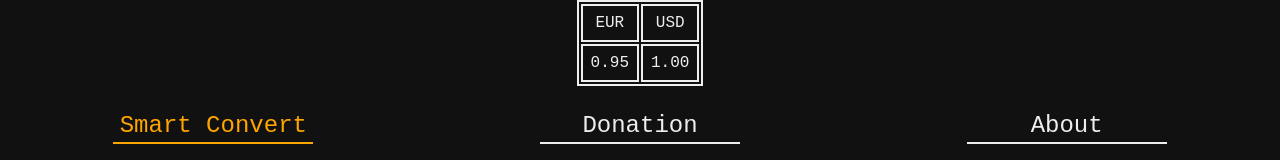
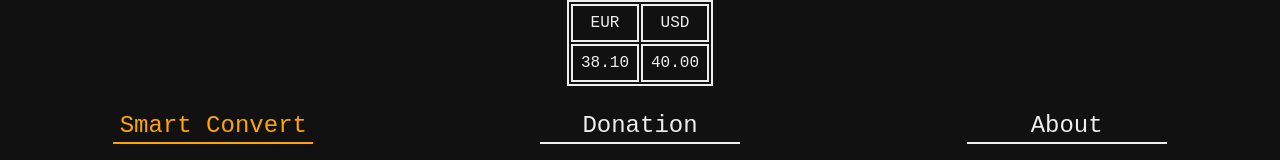
Before and after one commit to Viper-JSX/Smart_Convert-React, a React app: page / in a window 1280 px wide. Shown: the top 160 px of the page. Built offline with nearby package versions, Linux system fonts and the light colour scheme; no server answers.

Commit message:
Removed unncecessary selector, changed base currency

```diff
--- a/src/components/Header/Header.js
+++ b/src/components/Header/Header.js
@@ -4,7 +4,7 @@ import CurrencyInfoBlock from "./Currency_info_block";
 function Header(){
     return(
         <header>
-            <CurrencyInfoBlock baseCurrency="USD" currencies={ ["EUR", "USD"] } />
+            <CurrencyInfoBlock baseCurrency="UAH" currencies={ ["EUR", "USD"] } />
             <nav id="mainNavigation">
                 <ul id="mainNavigationNavItems">
                     <NavLink to="/" end >Smart Convert</NavLink>
--- a/src/css/main.css
+++ b/src/css/main.css
@@ -46,15 +46,12 @@ header > nav > ul > *{
     text-align: center;
 }
 
-.currencyInfoBlock{
-
-}
-
 .currencyInfoBlock > .ratesInfo{
     border: var(--lightBorder);
     text-align: center;
     font-size: 1rem;
 }
+
 
 .currencyInfoBlock > .ratesInfo td{
     border: var(--lightBorder);
```
